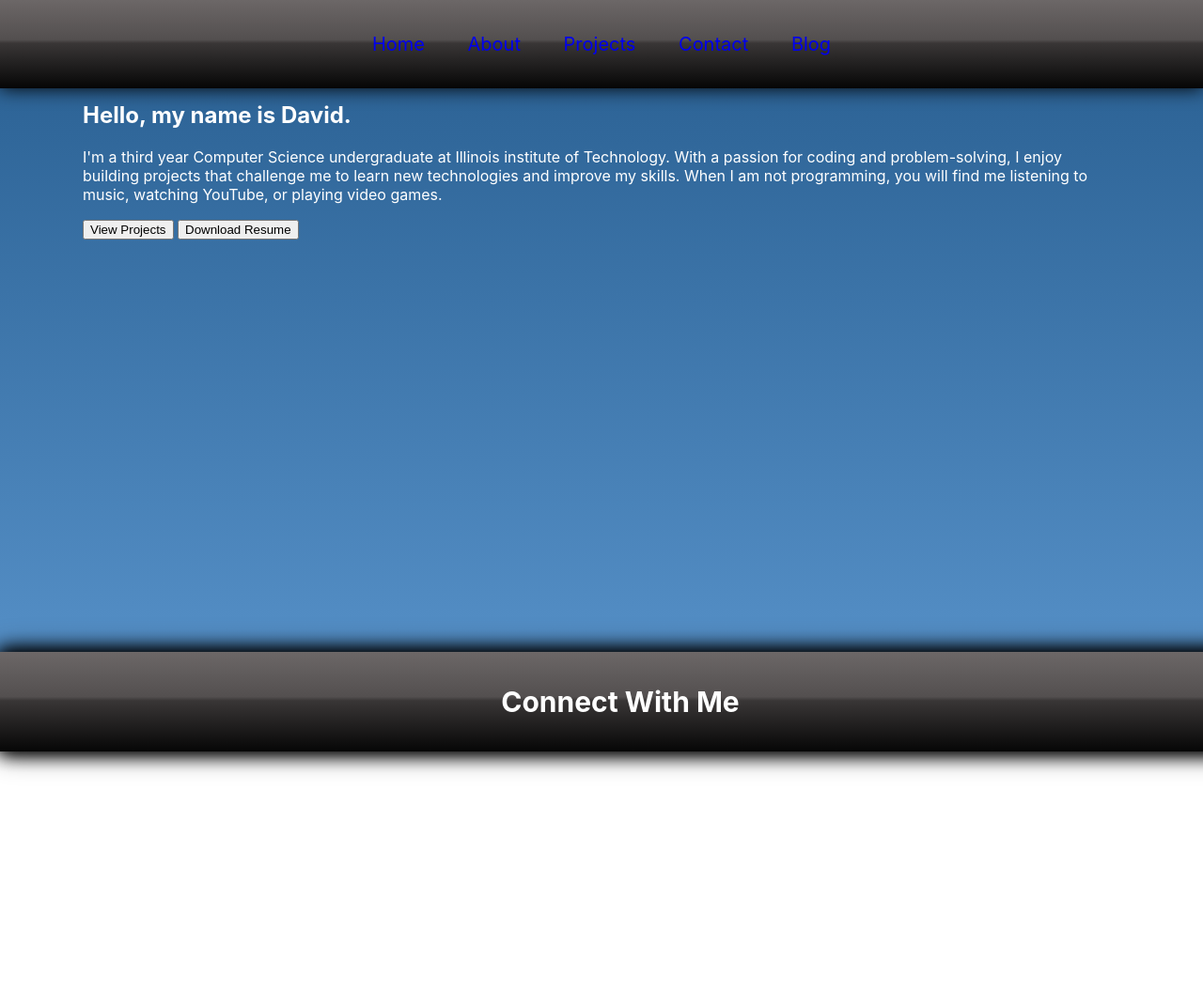
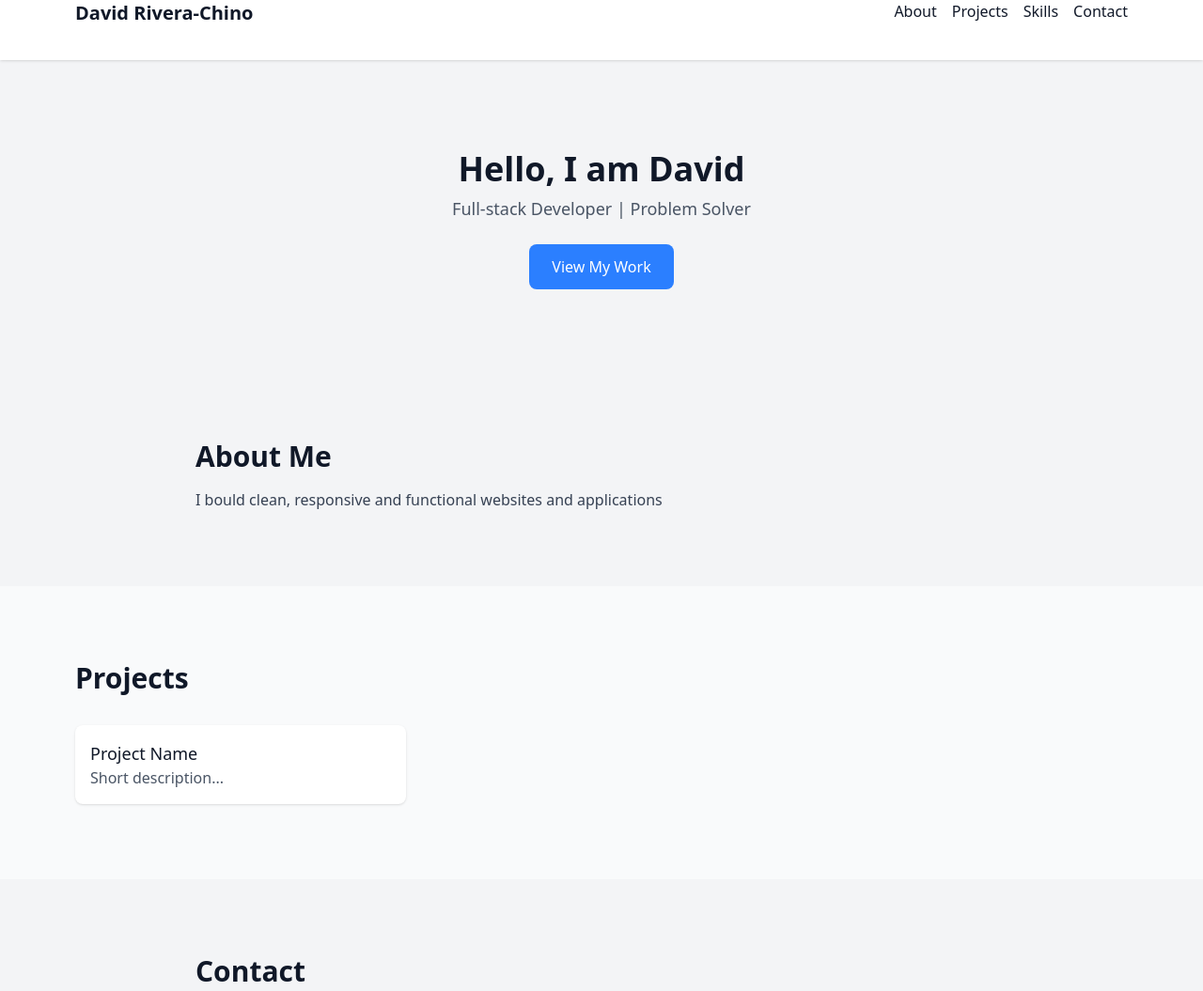
Before and after one commit to DavidKN10/DavidKN10.github.io, a website: page index.html in a window 1280 px wide. Shown: the top 1055 px of the page at 94% size. Before the commit the page ends 800 px from the top, so only its background shows below. Drawn offline with Linux system fonts and the light colour scheme.

Commit message:
restructured project and layout

```diff
--- /dev/null
+++ b/assets/css/style.css
@@ -0,0 +1 @@
+@import "tailwindcss";
--- /dev/null
+++ b/assets/js/main.js
@@ -0,0 +1,3 @@
+document.addEventListener("DOMContentLoaded", () => {
+  console.log("Portfolio loaded");
+});
--- a/index.html
+++ b/index.html
@@ -1,40 +1,60 @@
 <!DOCTYPE html>
 <html lang="en">
-<head>
+  <head>
     <meta charset="UTF-8">
-    <title>David Rivera-Chino</title>
-    <link rel="stylesheet" href="style/style.css">
-</head>
-<header>
-    <div class="nav-bar">
-        <div class="nav-links-container">
-            <ul>
-                <li><a href="index.html">Home</a></li>
-                <li><a href="pages/about.html">About</a></li>
-                <li><a href="pages/projects.html">Projects</a></li>
-                <li><a href="pages/contact.html">Contact</a></li>
-                <li><a href="pages/blog.html">Blog</a></li>
-            </ul>
+    <meta name="viewport" content="width=device-width, initial-scale=1.0">
+    <title>David Rivera-Chino Website</title>
+    <link rel="stylesheet" href="assets/css/output.css">
+  </head>
+  <body class="bg-gray-100 text-gray-900">
+
+    <!--navbar-->
+    <nav class="bg-white shadow sticky top-0 z-50">
+      <div class="max-w-6xl mx-auto px-4 flex justify-between tiems-center h-16">
+        <a href="#" class="font-bold text-xl">David Rivera-Chino</a>
+        <div class="space-x-4 hidden md:flex">
+          <a href="#about" class="hover:text-blue-500">About</a>
+          <a href="#projects" class="hover:text-blue-500">Projects</a>
+          <a href="#skills" class="hover:text-blue-500">Skills</a>
+          <a href="#contact" class="hover:text-blue-500">Contact</a>
         </div>
-    </div>
-</header>
-<body>
-    <div class="main-container">
-        <h2>Hello, my name is David.</h2>
-        <p>I'm a third year Computer Science undergraduate at
-            Illinois institute of Technology. With a passion for coding and
-            problem-solving, I enjoy building projects that challenge me to learn
-            new technologies and improve my skills. When I am not programming, you
-            will find me listening to music, watching YouTube, or playing video games.</p>
-        <button type="button">View Projects</button>
-        <button type="button">Download Resume</button>
-    </div>
-</body>
-<footer>
-    <div class="footer-section">
-        <footer>
-            <h2>Connect With Me</h2>
-        </footer>
-    </div>
-</footer>
+      </div>
+    </nav>
+
+    <!--hero section-->
+    <section class="text-center py-20">
+      <h1 class="text-4xl font-bold mt-4">Hello, I am David</h1>
+      <p class="mt-2 text-lg text-gray-600">Full-stack Developer | Problem Solver</p>
+      <a href="#projects" class="mt-6 inline-block bg-blue-500 text-white px-6 py-3 rounded-lg hover:bg-blue-600 transition">View My Work</a>
+
+    </section>
+
+    <!--about section-->
+    <section id="about" class="max-w-4xl mx-auto px-4 py-20">
+      <h2 class="text-3xl font-bold mb-4">About Me</h2>
+      <p class="text-gray-700">I bould clean, responsive and functional websites and applications</p>
+    </section>
+
+    <!-- projects section-->
+    <section id="projects" class="bg-gray-50 py-20">
+      <div class="max-w-6xl mx-auto px-4">
+        <h2 class="text-3xl font-bold mb-8">Projects</h2>
+        <div class="grid md:grid-cols-2 lg:grid-cols-3 gap-8">
+          <div class="bg-white rounded-lg shadow p-4">
+            <h3 class="font-smibold text-lg"> Project Name</h3>
+            <p class="text-gray-600 mot-2"> Short description...</p>
+          </div>
+        </div>
+      </div>
+    </section>
+
+    <!--contact section-->
+    <section id="contact" class="max-w-4xl mx-auto px-4 py-20">
+      <h2 class="text-3xl font-bold mb-4">Contact</h2>
+      <p class="mb-4">Fell free to reach out</p>
+      <a class="text-blue-500 hover:underline">abcd@gmail.com</a>
+    </section>
+
+    <script scr="assets/js/main.js"></script>
+  </body>
 </html>
--- a/style/style.css
+++ /dev/null
@@ -1,68 +0,0 @@
-header {
-    position: fixed;
-    top: 0;
-    left: 0;
-    width: 100%;
-    z-index: 1000;
-    margin-left: auto;
-    margin-right: auto;
-    text-align: center;
-    background: linear-gradient(#6c6767 0%, #534f4f 45%, #393636 49%, #060606 100%);
-    filter: drop-shadow(0px 0px 10px #000000);
-}
-
-.nav-links-container {
-    text-align: center;
-    color: white;
-    font-family: Inter, serif ;
-    font-size: 20px;
-}
-
-.nav-links-container ul {
-    list-style: none;
-    text-align: center;
-    justify-content: center;
-    padding: 15px 0 15px 0;
-}
-
-.nav-links-container ul li {
-    display: inline-block;
-    margin: 0 20px;
-}
-
-.nav-links-container a:link {
-    text-decoration: none;
-}
-
-.nav-links-container a:active {
-    text-decoration: underline;
-}
-
-.nav-links-container a:visited {
-    color: white;
-}
-
-.main-container {
-    font-family: Inter, serif ;
-    color: white;
-    padding: 80px;
-}
-
-:root {
-    background: linear-gradient(#275d8f, #5b96ce) no-repeat fixed;
-}
-
-footer {
-    font-size: 20px;
-    font-family: Inter, serif ;
-    position: fixed;
-    bottom: 0;
-    left: 0;
-    width: 100%;
-    text-align: center;
-    padding: 10px;
-    color: white;
-    margin-top: 20px;
-    background: linear-gradient(#6c6767 0%, #534f4f 45%, #393636 49%, #060606 100%);
-    filter: drop-shadow(0px 0px 10px #000000);
-}
```
Also changed, not shown: package.json (added, +16 -0 lines), pages/about.html (deleted, +0 -10 lines), pages/blog.html (deleted, +0 -10 lines), pages/contact.html (deleted, +0 -10 lines), pages/projects.html (deleted, +0 -10 lines), README.md (deleted), about.html (added), assets/css/output.css (added), contact.html (added), projects.html (added), 2 other files.
